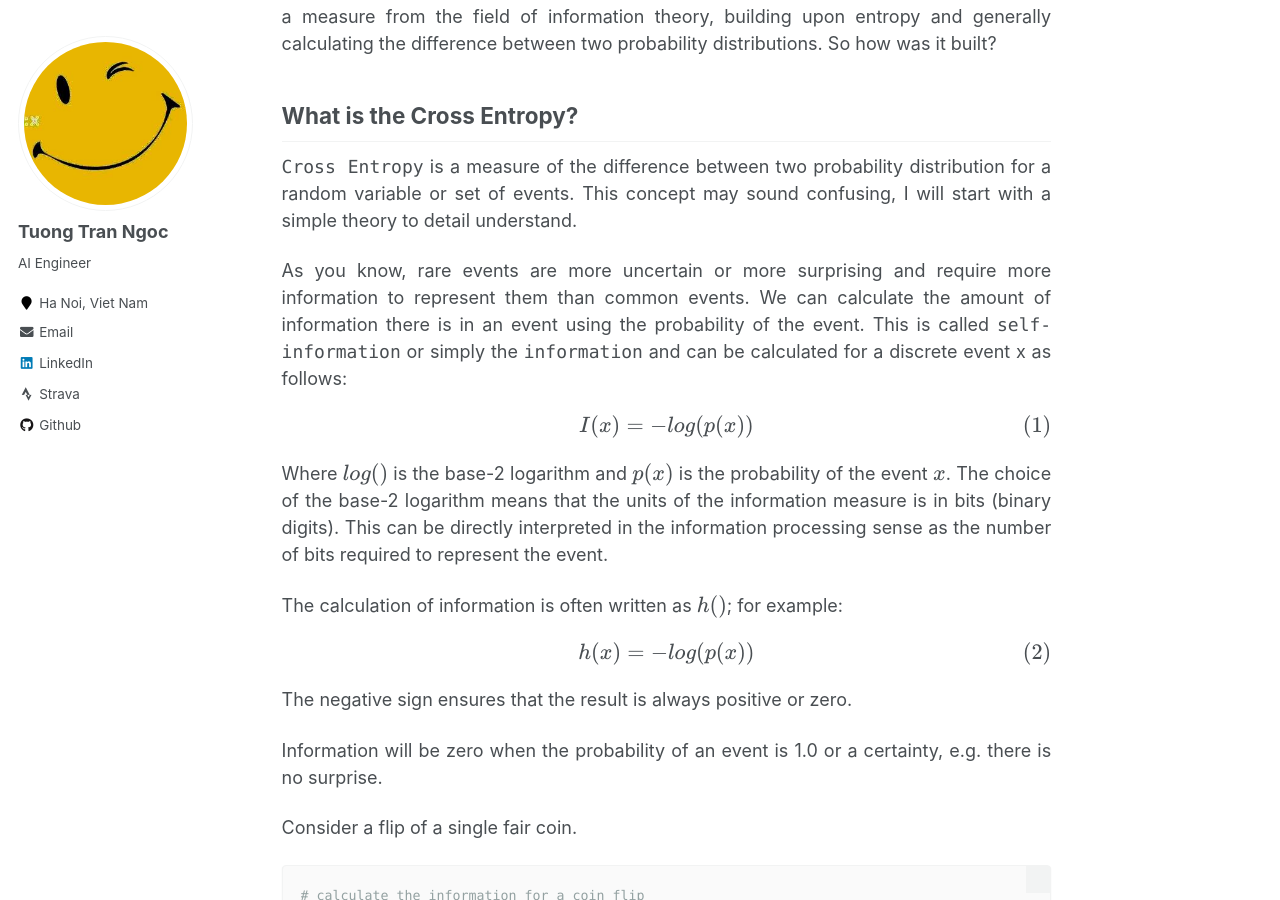
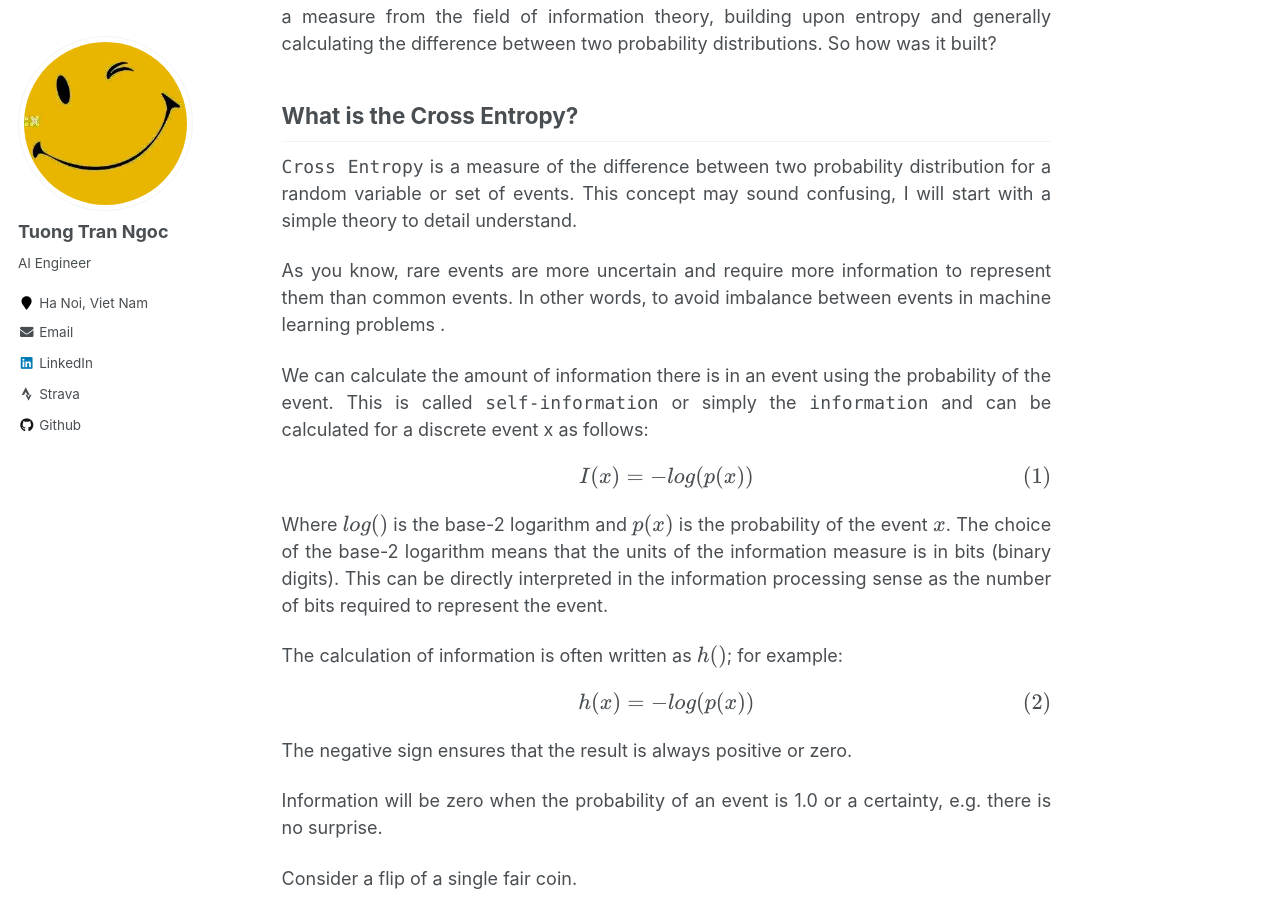
Before and after one commit to tuongtranngoc/tuongtranngoc.github.io, a Jekyll site: the page built from _posts/2023-12-07-cross-entropy.md, in a window 1280 px wide and 900 px high, scrolled down 371 px. Built offline with Jekyll 4.4.1, drawn with Linux system fonts in a browser that asks for light colours; formulas are drawn with MathJax 3.

Commit message:
update: blogs

```diff
--- a/_posts/2023-12-07-cross-entropy.md
+++ b/_posts/2023-12-07-cross-entropy.md
@@ -23,7 +23,9 @@ Cross-entropy is commonly used in machine learning as a loss function. Cross-ent
 ## What is the Cross Entropy?
 `Cross Entropy` is a measure of the difference between two probability distribution for a random variable or set of events. This concept may sound confusing, I will start with a simple theory to detail understand.
 
-As you know, rare events are more uncertain or more surprising and require more information to represent them than common events. We can calculate the amount of information there is in an event using the probability of the event. This is called `self-information` or simply the `information` and can be calculated for a discrete event x as follows:
+As you know, rare events are more uncertain and require more information to represent them than common events. In other words, to avoid imbalance between events in machine learning problems .
+
+We can calculate the amount of information there is in an event using the probability of the event. This is called `self-information` or simply the `information` and can be calculated for a discrete event x as follows:
 
 $$I(x) = -log(p(x))$$
 
```
